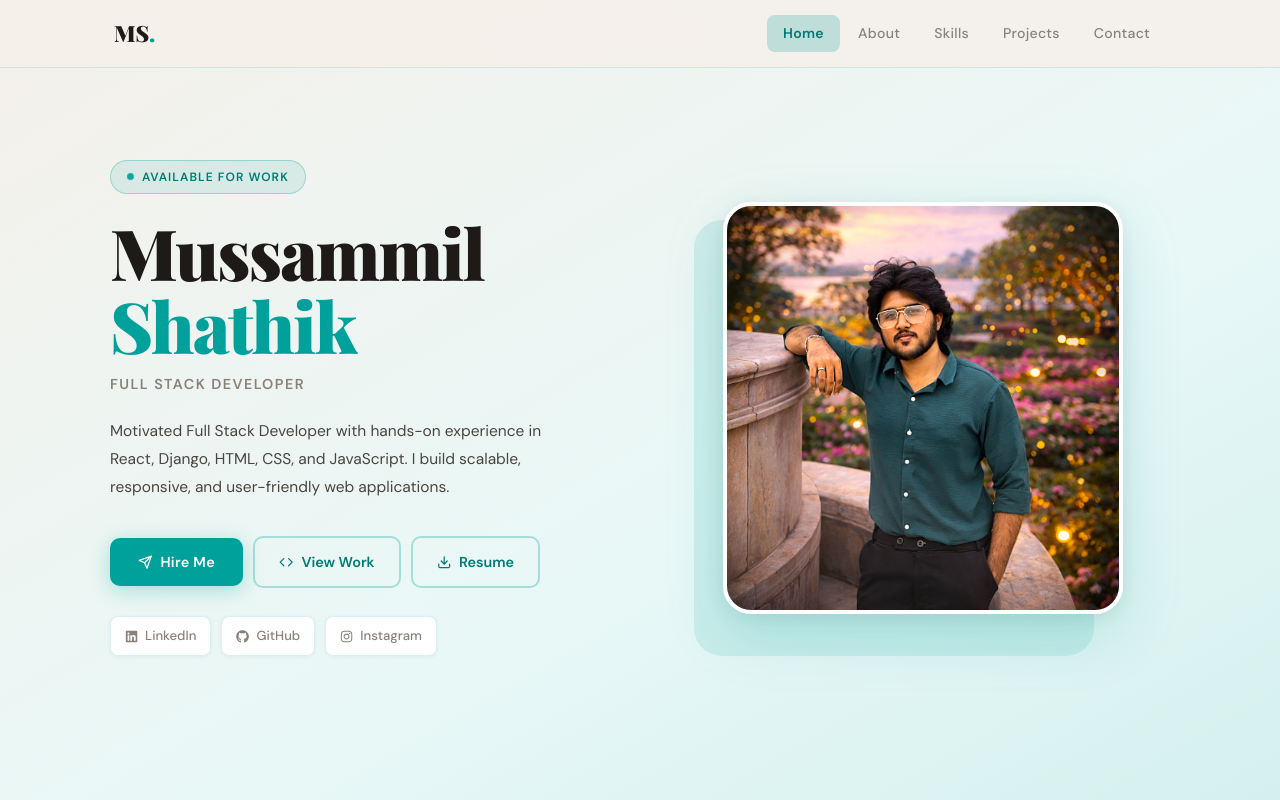
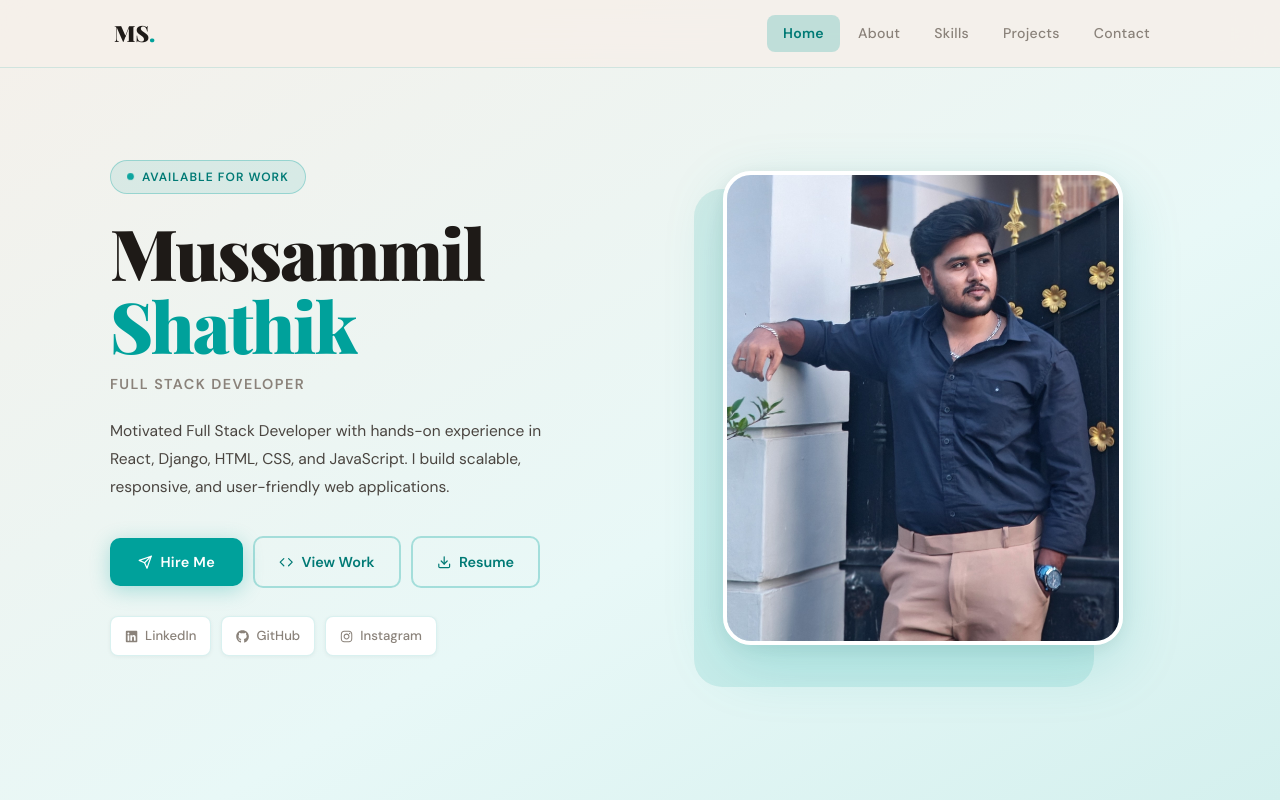
Before and after one commit to mussammilshathik21/portfolio, a React (Vite) app: page / in a window 1280 px wide. Shown: the top 800 px of the page. Built offline with nearby package versions, Linux system fonts and the light colour scheme; a web font is replaced by a local one.

Commit message:
profile img updated

```diff
--- a/src/components/Hero.jsx
+++ b/src/components/Hero.jsx
@@ -1,7 +1,7 @@
 import { FaGithub, FaLinkedin, FaInstagram } from 'react-icons/fa'
 import { FiSend, FiCode, FiDownload } from 'react-icons/fi'
-import sha    from '../assets/ms.png'
 import resume from '../assets/resume.pdf'
+import profile from "../assets/profile.jpg";
 import './Hero.css'
 
 export default function Hero() {
@@ -53,7 +53,7 @@ export default function Hero() {
 
         {/* IMAGE — clean card, no animation */}
         <div className="hero-img-wrap">
-          <img src={sha} alt="Mussammil Shathik" className="hero-img" />
+          <img src={profile} alt="Mussammil Shathik" className="hero-img" />
           <div className="hero-img-deco" aria-hidden="true" />
         </div>
 
```
Also changed, not shown: src/assets/profile.jpg (added).
